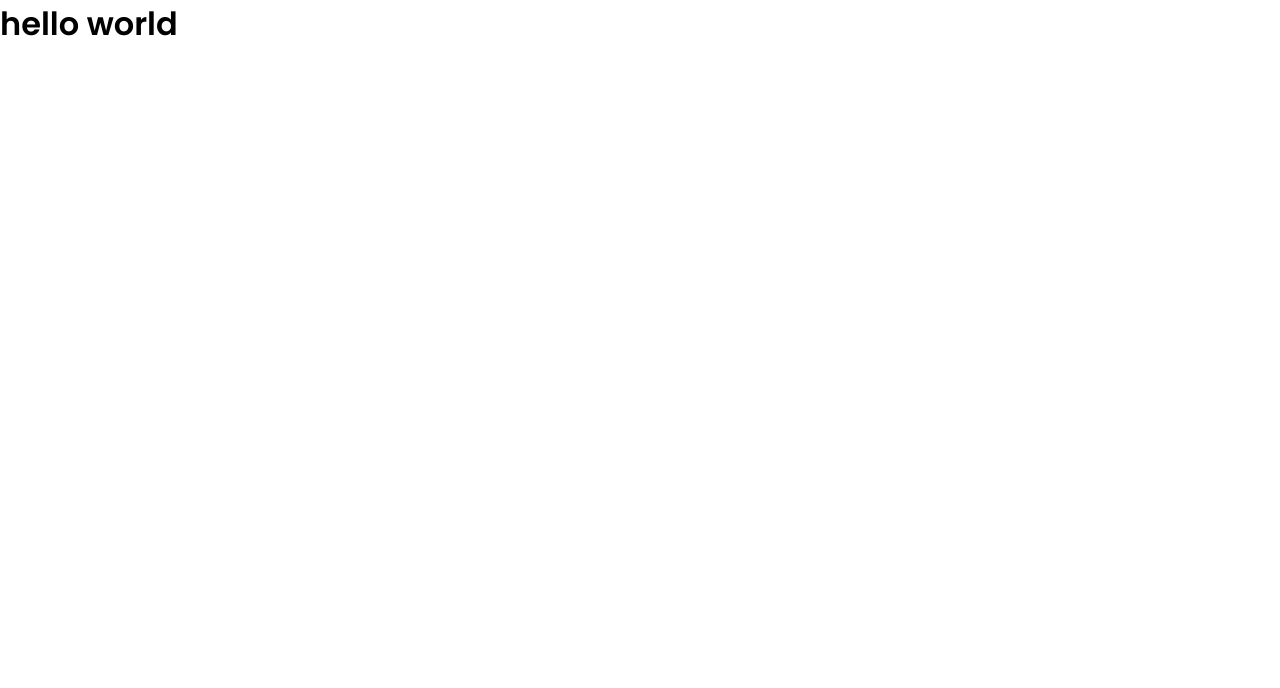
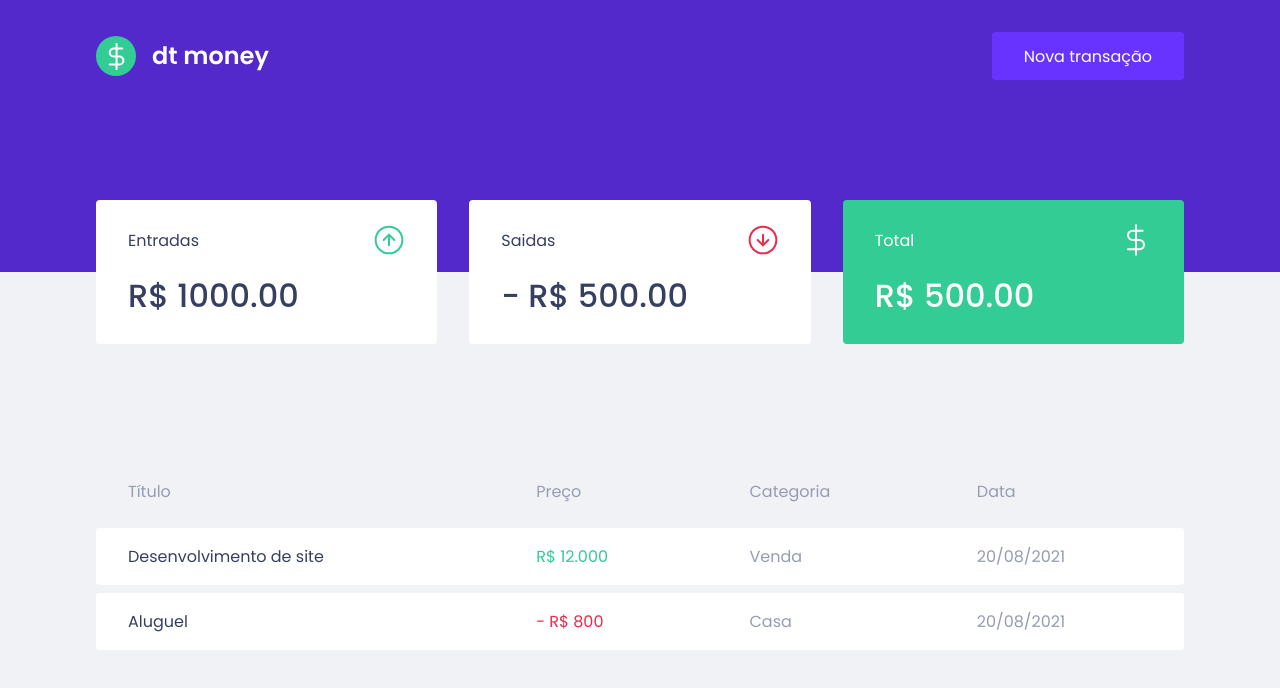
Before and after one commit to PetersonMunuera/dtmoney, a React (Create React App) app: page / in a window 1280 px wide. Shown: the top 688 px of the page. Built offline with nearby package versions, Linux system fonts and the light colour scheme.

Commit message:
finalizada estrutura html e estilização do dashboard

```diff
--- a/public/index.html
+++ b/public/index.html
@@ -9,7 +9,7 @@
   <meta name="viewport" content="width=device-width, initial-scale=1" />
 
   <link rel="shortcut icon" href="favicon.png" type="image/png">
-  <link href="https://fonts.googleapis.com/css2?family=Poppins:wght@400;600&display=swap" rel="stylesheet">
+  <link href="https://fonts.googleapis.com/css2?family=Poppins:wght@400;500;600&display=swap" rel="stylesheet">
 
   <title>dtmoney</title>
 </head>
--- a/src/App.tsx
+++ b/src/App.tsx
@@ -1,10 +1,13 @@
+import { Header } from "./components/Header";
+import { Dasboard } from "./components/Dashboard";
 import { GlobalStyle } from "./styles/global";
 
 export function App() {
   return (
-    <div className="App">
-      <h1>hello world</h1>
+    <>
+      <Header />
+      <Dasboard />
       <GlobalStyle />
-    </div>
+    </>
   );
 }
--- /dev/null
+++ b/src/components/Dashboard/index.tsx
@@ -0,0 +1,13 @@
+import { Container } from "./styles";
+
+import { Summary } from "../Summary";
+import { TransactionsTable } from "../TransactionsTable";
+
+export function Dasboard() {
+  return (
+    <Container>
+      <Summary />
+      <TransactionsTable />
+    </Container>
+  )
+}
--- /dev/null
+++ b/src/components/Dashboard/styles.ts
@@ -0,0 +1,7 @@
+import styled from "styled-components";
+
+export const Container = styled.main`
+  max-width: 1120px;
+  margin: 0 auto;
+  padding: 2.5rem 1rem;
+`
--- /dev/null
+++ b/src/components/Header/index.tsx
@@ -0,0 +1,16 @@
+import { Container, Content } from "./styles";
+
+import logoImg from '../../assets/logo.svg'
+
+export function Header() {
+  return (
+    <Container>
+      <Content>
+        <img src={logoImg} alt="dt money" />
+        <button type="button">
+          Nova transação
+        </button>
+      </Content>
+    </Container>
+  )
+}
--- /dev/null
+++ b/src/components/Header/styles.ts
@@ -0,0 +1,31 @@
+import styled from "styled-components";
+
+export const Container = styled.header`
+  background-color: var(--blue);
+`
+
+export const Content = styled.div`
+  max-width: 1120px;
+  margin: 0 auto;
+
+  display: flex;
+  align-items: center;
+  justify-content: space-between;
+
+  padding: 2rem 1rem 12rem;
+
+  button {
+    font-size: 1rem;
+    border: 0;
+    border-radius: 0.25rem;
+    background-color: var(--blue-light);
+    padding: 0 2rem;
+    height: 3rem;
+    color: #fff;
+    transition: filter 0.2s;
+
+    &:hover {
+      filter: brightness(0.9);
+    }
+  }
+`
--- /dev/null
+++ b/src/components/Summary/index.tsx
@@ -0,0 +1,39 @@
+import { Container } from "./style";
+
+import incomeImg from '../../assets/income.svg'
+import outcomeImg from '../../assets/outcome.svg'
+import totalImg from '../../assets/total.svg'
+
+export function Summary() {
+  return (
+    <Container>
+      <div>
+        <header>
+          <p>Entradas</p>
+          <img src={incomeImg} alt="" />
+        </header>
+        <strong>
+          R$ 1000.00
+        </strong>
+      </div>
+      <div>
+        <header>
+          <p>Saidas</p>
+          <img src={outcomeImg} alt="" />
+        </header>
+        <strong>
+          - R$ 500.00
+        </strong>
+      </div>
+      <div className="highlight-background">
+        <header>
+          <p>Total</p>
+          <img src={totalImg} alt="" />
+        </header>
+        <strong>
+          R$ 500.00
+        </strong>
+      </div>
+    </Container>
+  )
+}
--- /dev/null
+++ b/src/components/Summary/style.ts
@@ -0,0 +1,34 @@
+import styled from "styled-components";
+
+export const Container = styled.div`
+  display: grid;
+  grid-template-columns: repeat(3, 1fr);
+  gap: 2rem;
+  transform: translateY(calc(-50% - 2.5rem));
+
+  div {
+    background-color: var(--shape);
+    padding: 1.5rem 2rem;
+    border-radius: 0.25rem;
+    color: var(--text-title);
+
+    header {
+      display: flex;
+      align-items: center;
+      justify-content: space-between;
+    }
+
+    strong {
+      display: block;
+      margin-top: 1rem;
+      font-size: 2rem;
+      font-weight: 500;
+      line-height: 3rem;
+    }
+
+    &.highlight-background {
+      background-color: var(--green);
+      color: #fff;
+    }
+  }
+`
--- /dev/null
+++ b/src/components/TransactionsTable/index.tsx
@@ -0,0 +1,31 @@
+import { Container } from "./styles";
+
+export function TransactionsTable() {
+  return(
+    <Container>
+      <table>
+        <thead>
+          <th>Título</th>
+          <th>Preço</th>
+          <th>Categoria</th>
+          <th>Data</th>
+        </thead>
+
+        <tbody>
+          <tr>
+            <td>Desenvolvimento de site</td>
+            <td className="deposit">R$ 12.000</td>
+            <td>Venda</td>
+            <td>20/08/2021</td>
+          </tr>
+          <tr>
+            <td>Aluguel</td>
+            <td className="withdraw">- R$ 800</td>
+            <td>Casa</td>
+            <td>20/08/2021</td>
+          </tr>
+        </tbody>
+      </table>
+    </Container>
+  )
+}
--- /dev/null
+++ b/src/components/TransactionsTable/styles.ts
@@ -0,0 +1,40 @@
+import styled from "styled-components";
+
+export const Container = styled.div`
+  table {
+    width: 100%;
+    border-spacing: 0 0.5rem;
+
+    th {
+      color: var(--text-body);
+      font-weight: 400;
+      padding: 1rem 2rem;
+      text-align: left;
+      line-height: 1.5rem;
+    }
+
+    td {
+      background-color: var(--shape);
+      color: var(--text-body);
+      padding: 1rem 2rem;
+      border: 0;
+
+      &:first-child {
+        color: var(--text-title);
+        border-radius: 0.25rem 0 0 0.25rem;
+      }
+
+      &:last-child {
+        border-radius: 0 0.25rem 0.25rem 0;
+      }
+
+      &.deposit {
+        color: var(--green);
+      }
+
+      &.withdraw {
+        color: var(--red);
+      }
+    }
+  }
+`
--- a/src/styles/global.ts
+++ b/src/styles/global.ts
@@ -4,6 +4,7 @@ export const GlobalStyle = createGlobalStyle`
   :root {
     --background: #f0f2f5;
     --red: #e52e4d;
+    --green: #33CC95;
     --blue: #5429cc;
     --blue-light: #6933ff;
     --text-title: #363f5f;
@@ -28,7 +29,7 @@ export const GlobalStyle = createGlobalStyle`
   }
 
   body {
-    background-color: var(---background);
+    background-color: var(--background);
     -webkit-font-smoothing: antialiased;
   }
 
```
